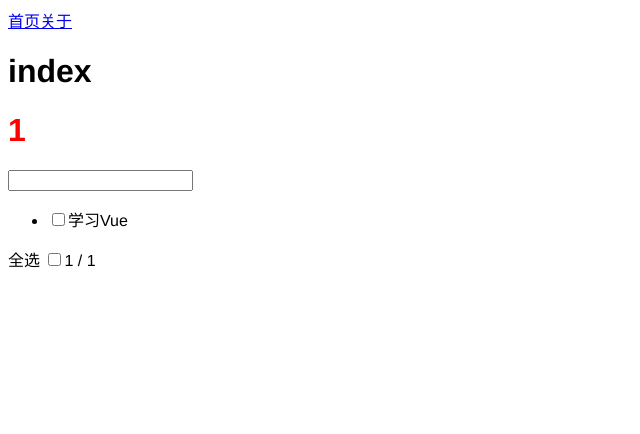
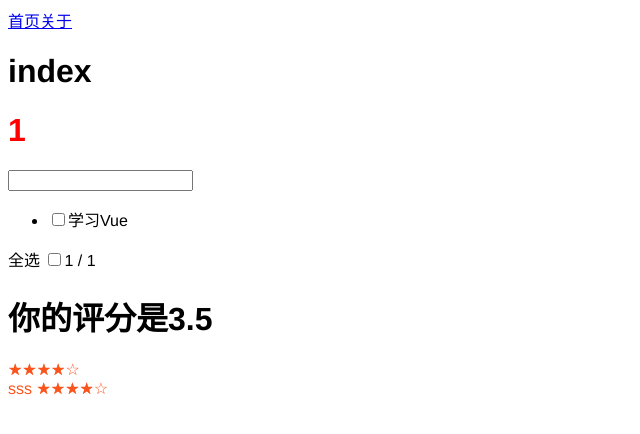
Before and after one commit to shabbyaaa/F2E, a Vue app in the folder vue-test/: page / in a window 1280 px wide. Shown: the top 434 px of the page, without its empty margins (0-640 px from the left). Built offline with nearby package versions, Linux system fonts and the light colour scheme.

Commit message:
feat: style v-model syntax

```diff
--- /dev/null
+++ b/vue-test/src/components/Rate.vue
@@ -0,0 +1,69 @@
+<template>
+  <div :style="fontStyle">
+    <slot></slot>
+    <div class="rate" @mouseout="mouseOut">
+      <span  @mouseover="mouseOver(num)" v-for="num in 5" :key="num">☆</span>
+      <span class="hollow" :style="fontWidth">
+        <span @click="onRate(num)" @mouseover="mouseOver(num)" v-for="num in 5" :key="num">★</span>
+      </span>
+    </div>
+  </div>
+</template>
+
+<script setup>
+import { defineProps, computed, ref, defineEmits } from 'vue'
+
+const props = defineProps({
+  modelValue: Number,
+  theme: { type: String, default: 'orange'}
+})
+console.log('props :>> ', props);
+
+// const rate = computed(() => "★★★★★☆☆☆☆☆".slice(5 - props.value, 10 - props.value))
+const themeObj = {
+  'black': '#00',
+  'white': '#fff',
+  'red': '#f5222d',
+  'orange': '#fa541c',
+  'yellow': '#fadb14',
+  'green': '#73d13d',
+  'blue': '#40a9ff',
+}
+const width = ref(props.modelValue)
+const fontStyle = computed(() => {
+  return `color: ${themeObj[props.theme]};`
+})
+const fontWidth = computed(() => `width: ${width.value}em;`)
+// const emits = defineEmits('update-rate')
+const emits = defineEmits(['update:modelValue'])
+
+function mouseOver (i) {
+  width.value = i
+}
+
+function mouseOut () {
+  width.value = props.modelValue
+}
+
+function onRate (num) {
+  // emits('update-rate', num)
+  emits('update:modelValue', num)
+}
+
+</script>
+
+<style scoped>
+.rate {
+  position: relative;
+  display: inline-block;
+}
+
+.rate > span.hollow {
+  position: absolute;
+  display: inline-block;
+  top: 0;
+  left: 0;
+  width: 0;
+  overflow: hidden;
+}
+</style>
--- a/vue-test/src/pages/about.vue
+++ b/vue-test/src/pages/about.vue
@@ -5,11 +5,11 @@
 <script>
 import { reactive, computed, watchEffect } from 'vue'
 
-let obj = reactive({ count: 1 })
-let double = computed(() => obj.count * 2)
-obj.count = 2
+// let obj = reactive({ count: 1 })
+// let double = computed(() => obj.count * 2)
+// obj.count = 2
 
-watchEffect(() => {
-  console.log(obj.count, double.value)
-})
+// watchEffect(() => {
+//   console.log(obj.count, double.value)
+// })
 </script>
--- a/vue-test/src/pages/home.vue
+++ b/vue-test/src/pages/home.vue
@@ -1,8 +1,22 @@
 <template>
   <h1>index</h1>
   <TodoList2 />
+  <h1>你的评分是{{ score }}</h1>
+  <Rate v-model="score"></Rate>
+  <Rate v-model="score">
+    sss
+  </Rate>
 </template>
 
 <script setup>
+import { ref } from 'vue'
 import TodoList2 from '../components/TodoList2.vue'
+import Rate from '../components/Rate.vue'
+
+const score = ref(3.5)
+
+// function update (num) {
+//   console.log('num: ', num);
+//   score.value = num
+// }
 </script>
```
